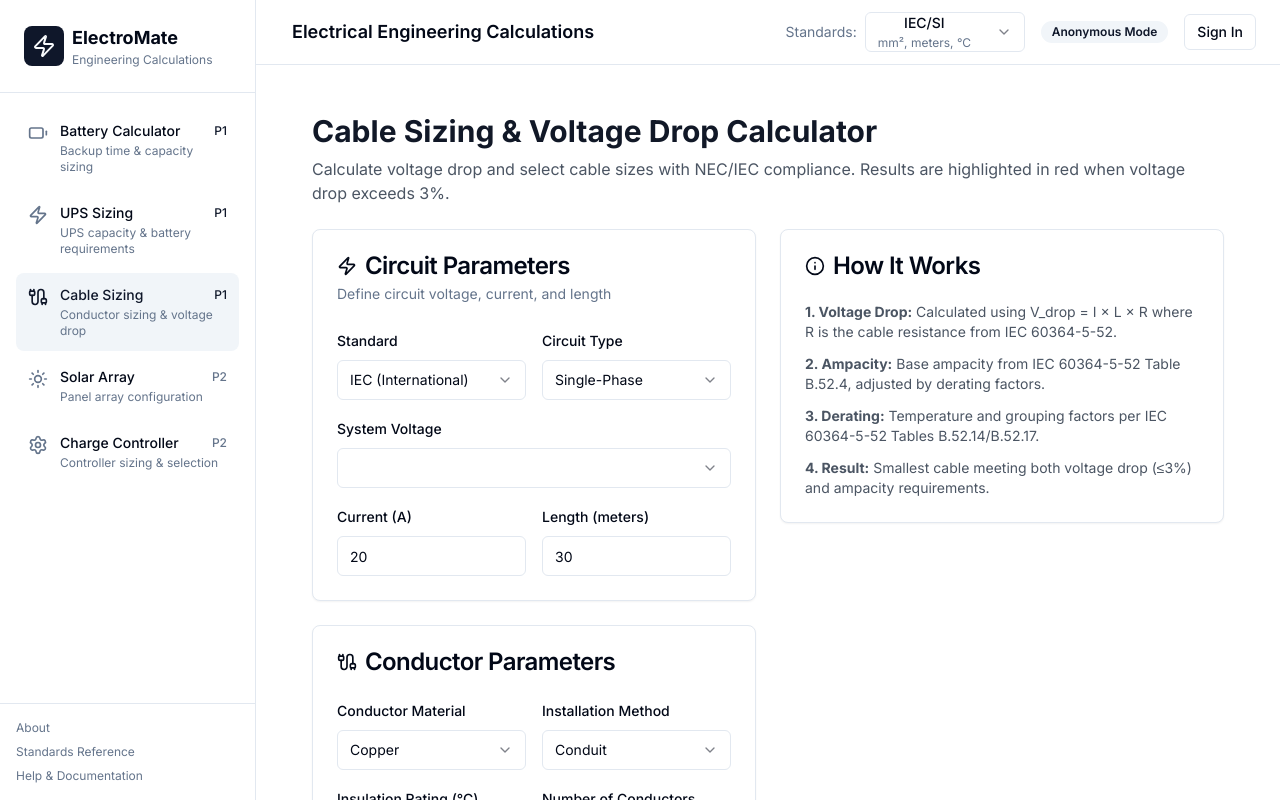
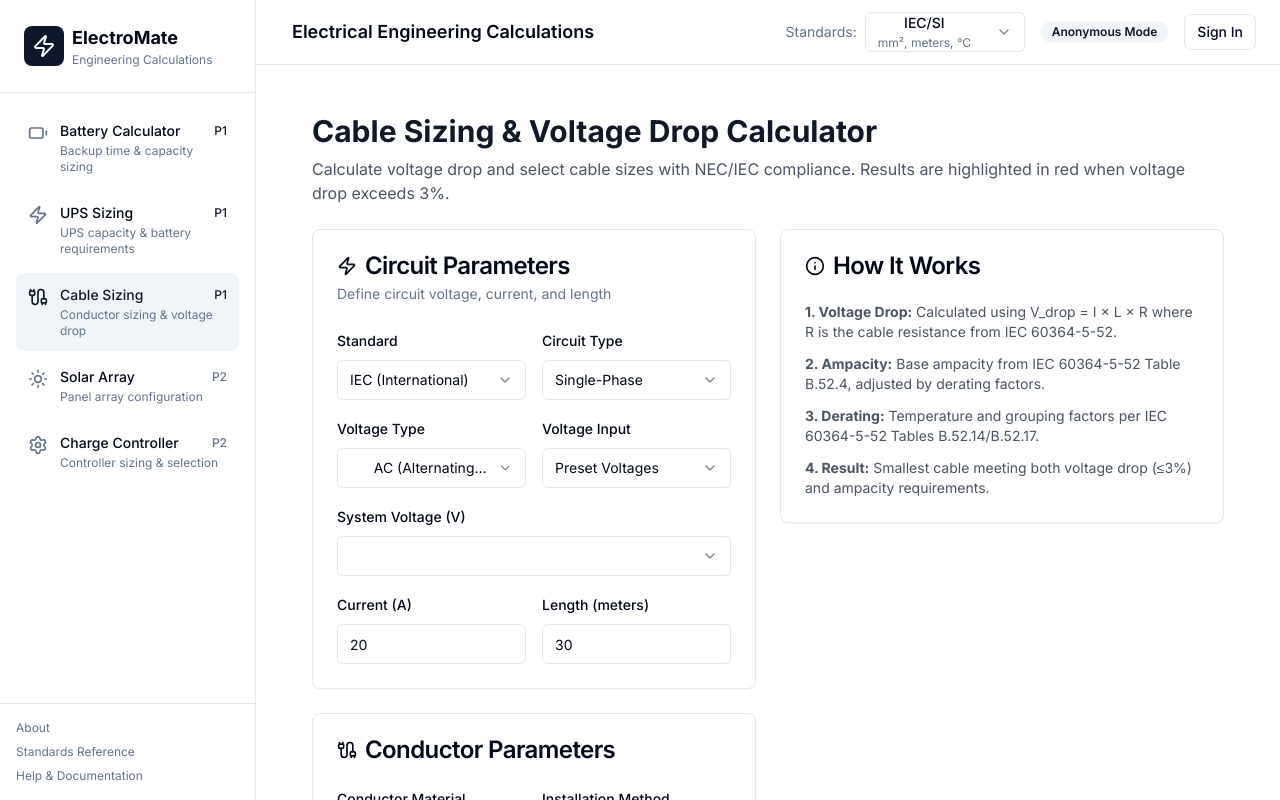
Before and after one commit to zubairxshah/electrical_calculator_01, a Next.js app: page /cables in a window 1280 px wide. Shown: the top 800 px of the page. Built offline with nearby package versions, Linux system fonts and the light colour scheme.

Commit message:
Cable Calculator bug fixed

```diff
--- a/app/api/calculations/cables/route.ts
+++ b/app/api/calculations/cables/route.ts
@@ -19,7 +19,7 @@ import { CONDUCTOR_MATERIALS, INSTALLATION_METHODS, CIRCUIT_TYPES, STANDARDS } f
 
 // Input validation schema matching OpenAPI spec
 const cableInputsSchema = z.object({
-  systemVoltage: z.number().positive(),
+  systemVoltage: z.number().positive().min(1).max(50000),
   current: z.number().positive().min(0.1).max(10000),
   length: z.number().positive().min(0.1).max(10000),
   conductorMaterial: z.enum(CONDUCTOR_MATERIALS),
--- a/app/cables/CableSizingTool.tsx
+++ b/app/cables/CableSizingTool.tsx
@@ -62,6 +62,9 @@ export function CableSizingTool() {
   } = useCableStore();
 
   const [validationResult, setValidationResult] = useState<ReturnType<typeof validateCableInputs> | null>(null);
+  const [voltageMode, setVoltageMode] = useState<'preset' | 'custom'>('preset');
+  const [voltageType, setVoltageType] = useState<'AC' | 'DC'>('AC');
+  const [customVoltage, setCustomVoltage] = useState<number>(230);
 
   // Validate inputs on change
   useEffect(() => {
@@ -149,9 +152,50 @@ export function CableSizingTool() {
               </div>
             </div>
 
+            {/* Voltage Type and Mode Selection */}
+            <div className="grid gap-4 sm:grid-cols-2">
+              <div className="space-y-2">
+                <Label htmlFor="voltage-type">Voltage Type</Label>
+                <Select
+                  value={voltageType}
+                  onValueChange={(value) => setVoltageType(value as 'AC' | 'DC')}
+                >
+                  <SelectTrigger>
+                    <SelectValue placeholder="Select type" />
+                  </SelectTrigger>
+                  <SelectContent>
+                    <SelectItem value="AC">AC (Alternating Current)</SelectItem>
+                    <SelectItem value="DC">DC (Direct Current)</SelectItem>
+                  </SelectContent>
+                </Select>
+              </div>
+
+              <div className="space-y-2">
+                <Label htmlFor="voltage-mode">Voltage Input</Label>
+                <Select
+                  value={voltageMode}
+                  onValueChange={(value) => {
+                    setVoltageMode(value as 'preset' | 'custom');
+                    if (value === 'custom') {
+                      setSystemVoltage(customVoltage);
+                    }
+                  }}
+                >
+                  <SelectTrigger>
+                    <SelectValue placeholder="Select mode" />
+                  </SelectTrigger>
+                  <SelectContent>
+                    <SelectItem value="preset">Preset Voltages</SelectItem>
+                    <SelectItem value="custom">Custom Voltage</SelectItem>
+                  </SelectContent>
+                </Select>
+              </div>
+            </div>
+
             {/* Voltage Selection */}
             <div className="space-y-2">
-              <Label htmlFor="voltage">System Voltage</Label>
+              <Label htmlFor="voltage">System Voltage (V)</Label>
+              {voltageMode === 'preset' ? (
                 <Select
                   value={String(systemVoltage)}
                   onValueChange={(value) => setSystemVoltage(parseInt(value))}
@@ -160,18 +204,81 @@ export function CableSizingTool() {
                     <SelectValue placeholder="Select voltage" />
                   </SelectTrigger>
                   <SelectContent>
-                  {Object.entries(SYSTEM_VOLTAGES).map(([category, voltages]) => (
-                    <SelectGroup key={category}>
-                      <SelectLabel>{category}</SelectLabel>
-                      {voltages.map((v) => (
+                    {voltageType === 'AC' ? (
+                      <>
+                        <SelectGroup>
+                          <SelectLabel>LV AC</SelectLabel>
+                          {SYSTEM_VOLTAGES['LV AC'].map((v) => (
                             <SelectItem key={v} value={String(v)}>
                               {formatVoltage(v)}
                             </SelectItem>
                           ))}
                         </SelectGroup>
+                        <SelectGroup>
+                          <SelectLabel>MV</SelectLabel>
+                          {SYSTEM_VOLTAGES['MV'].map((v) => (
+                            <SelectItem key={v} value={String(v)}>
+                              {formatVoltage(v)}
+                            </SelectItem>
                           ))}
+                        </SelectGroup>
+                      </>
+                    ) : (
+                      <>
+                        <SelectGroup>
+                          <SelectLabel>DC Telecom</SelectLabel>
+                          {SYSTEM_VOLTAGES['DC Telecom'].map((v) => (
+                            <SelectItem key={v} value={String(v)}>
+                              {formatVoltage(v)}
+                            </SelectItem>
+                          ))}
+                        </SelectGroup>
+                        <SelectGroup>
+                          <SelectLabel>DC Industrial</SelectLabel>
+                          {SYSTEM_VOLTAGES['DC Industrial'].map((v) => (
+                            <SelectItem key={v} value={String(v)}>
+                              {formatVoltage(v)}
+                            </SelectItem>
+                          ))}
+                        </SelectGroup>
+                        <SelectGroup>
+                          <SelectLabel>DC Solar</SelectLabel>
+                          {SYSTEM_VOLTAGES['DC Solar'].map((v) => (
+                            <SelectItem key={v} value={String(v)}>
+                              {formatVoltage(v)}
+                            </SelectItem>
+                          ))}
+                        </SelectGroup>
+                      </>
+                    )}
                   </SelectContent>
                 </Select>
+              ) : (
+                <div className="flex gap-2">
+                  <Input
+                    id="custom-voltage"
+                    type="number"
+                    min="1"
+                    max="50000"
+                    step="1"
+                    value={customVoltage}
+                    onChange={(e) => {
+                      const val = parseFloat(e.target.value) || 0;
+                      setCustomVoltage(val);
+                      setSystemVoltage(val);
+                    }}
+                    placeholder="Enter voltage"
+                  />
+                  <span className="flex items-center text-sm text-gray-500 whitespace-nowrap">
+                    V {voltageType}
+                  </span>
+                </div>
+              )}
+              {voltageMode === 'custom' && (
+                <p className="text-xs text-gray-500">
+                  Enter any voltage value between 1V and 50,000V
+                </p>
+              )}
             </div>
 
             {/* Current and Length */}
--- a/lib/validation/cableValidation.ts
+++ b/lib/validation/cableValidation.ts
@@ -69,11 +69,12 @@ export type InsulationRating = (typeof INSULATION_RATINGS)[number];
  * Validates all cable sizing inputs with appropriate ranges
  */
 export const cableInputsSchema = z.object({
-  /** System voltage from predefined list */
-  systemVoltage: z.number().refine(
-    (val) => ALL_VOLTAGES.includes(val),
-    { message: 'Invalid system voltage. Select from available options.' }
-  ),
+  /** System voltage - preset or custom value */
+  systemVoltage: z
+    .number()
+    .positive('Voltage must be positive')
+    .min(1, 'Voltage must be at least 1V')
+    .max(50000, 'Voltage cannot exceed 50,000V'),
 
   /** Circuit current (A) */
   current: z
```
Lines whose indentation alone changed are shown as unchanged.
